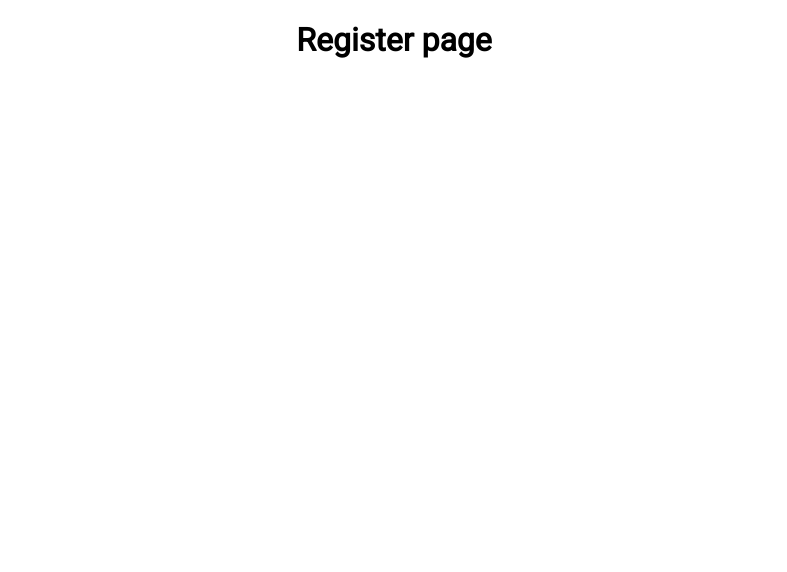
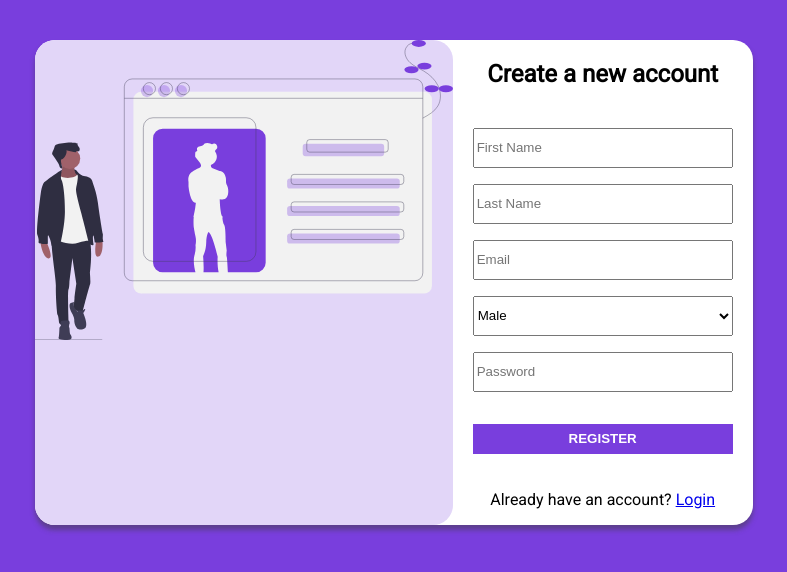
Before and after one commit to xiaomingfu/web-chat-application, a React (Create React App) app in the folder app/: page /register in a window 1280 px wide. Shown: the top 572 px of the page, without its empty margins (246-1033 px from the left). Built offline with nearby package versions, Linux system fonts and the light colour scheme.

Commit message:
Create login and register component and style with scss

```diff
--- a/app/src/components/Auth/Login.js
+++ b/app/src/components/Auth/Login.js
@@ -1,7 +1,8 @@
 import React from "react";
+import { Link } from "react-router-dom";
 import loginImage from "../../assets/images/login.svg";
 
-import "./auth.scss";
+import "./Auth.scss";
 import "../../App.scss";
 
 const Login = () => {
@@ -27,7 +28,9 @@ const Login = () => {
               <button>Login</button>
             </form>
 
-            <p>Don't have an account? Register</p>
+            <p>
+              Don't have an account? <Link to="/register">Register</Link>
+            </p>
           </div>
         </div>
       </div>
--- a/app/src/components/Auth/Register.js
+++ b/app/src/components/Auth/Register.js
@@ -1,7 +1,53 @@
 import React from "react";
+import { Link } from "react-router-dom";
+
+import registerImage from "../../assets/images/register.svg";
+import "./Auth.scss";
+import "../../App.scss";
 
 const Register = () => {
-  return <h1>Register page</h1>;
+  return (
+    <div id="auth-container">
+      <div id="auth-card">
+        <div className="card-shadow">
+          <div id="image-section">
+            <img src={registerImage} alt="Login" />
+          </div>
+          <div id="form-section">
+            <h2>Create a new account</h2>
+
+            <form>
+              <div className="input-field mb-1">
+                <input placeholder="First Name" />
+              </div>
+              <div className="input-field mb-1">
+                <input placeholder="Last Name" />
+              </div>
+              <div className="input-field mb-1">
+                <input placeholder="Email" />
+              </div>
+              <div className="input-field mb-1">
+                <select>
+                  <option value="male">Male</option>
+                  <option value="female">Female</option>
+                </select>
+              </div>
+
+              <div className="input-field mb-2">
+                <input placeholder="Password" />
+              </div>
+
+              <button>REGISTER</button>
+            </form>
+
+            <p>
+              Already have an account? <Link to="/login">Login</Link>
+            </p>
+          </div>
+        </div>
+      </div>
+    </div>
+  );
 };
 
 export default Register;
--- a/app/src/components/Auth/auth.scss
+++ b/app/src/components/Auth/auth.scss
@@ -10,16 +10,30 @@
 
     & > div {
       display: flex;
-      flex-direction: row;
-      min-width: 500px;
-      margin-top: 2.5rem;
+      flex-direction: column;
+      min-width: 100%;
+      margin-top: 10px;
       background-color: white;
       border-radius: 20px;
+
+      @media (min-width: 800px) {
+        flex-direction: row;
+        min-width: 500px;
+        margin-top: 2.5rem;
+      }
 
       #image-section {
         background-color: $bg-light;
         border-top-left-radius: 20px;
+        border-top-right-radius: 20px;
         border-bottom-left-radius: 20px;
+        border-bottom-right-radius: 20px;
+
+        @media (min-width: 800px) {
+          border-top-left-radius: 20px;
+          border-bottom-left-radius: 20px;
+        }
+
         img {
           max-height: 300px;
           min-width: 100%;
@@ -27,8 +41,11 @@
       }
 
       #form-section {
-        min-width: 300px;
+        min-width: 100%;
 
+        @media (min-width: 800px) {
+          min-width: 300px;
+        }
         h2 {
           text-align: center;
         }
@@ -37,7 +54,8 @@
           padding: 20px;
 
           .input-field {
-            input {
+            input,
+            select {
               height: 40px;
               width: 100%;
               box-sizing: border-box;
```
